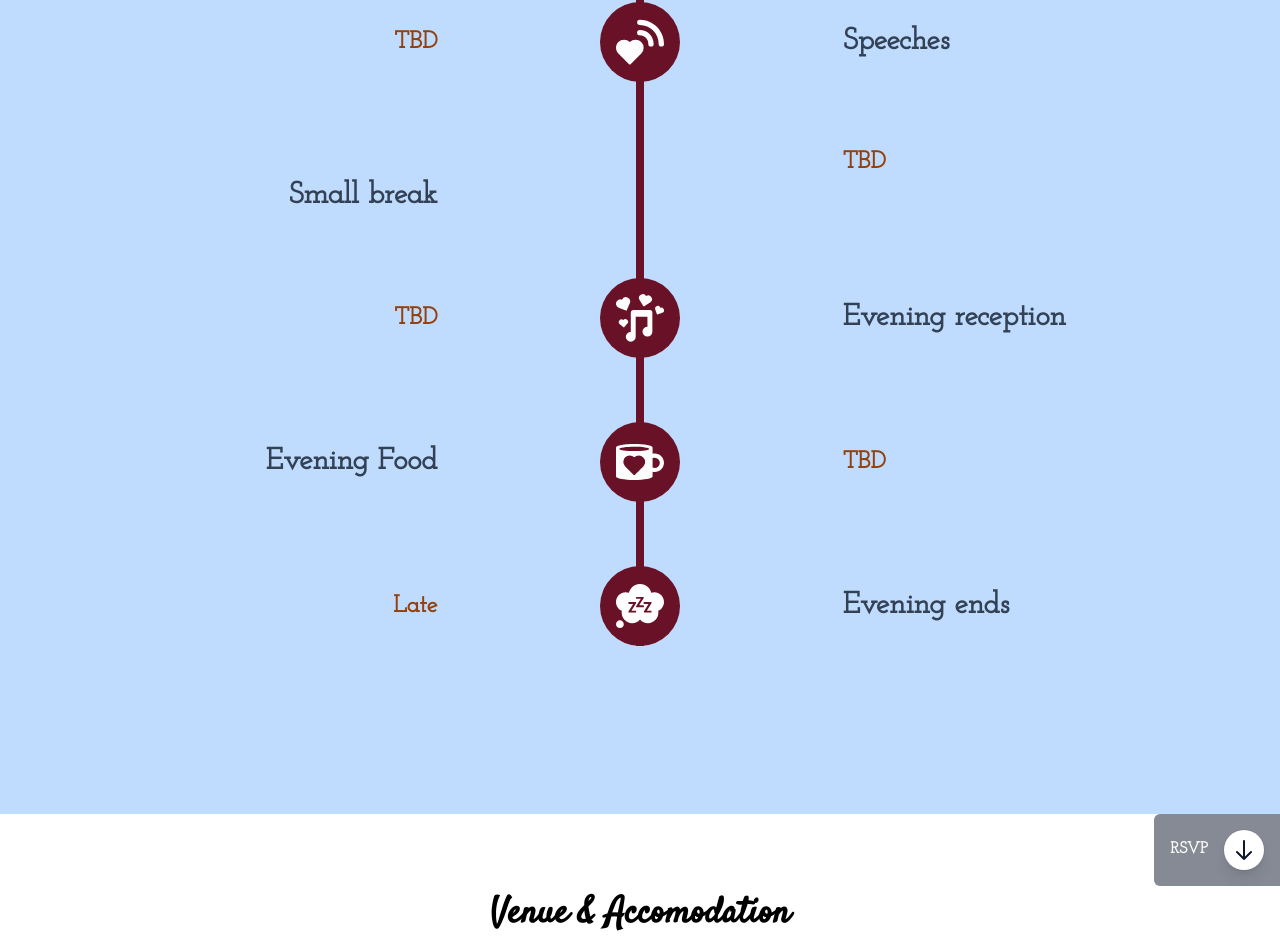
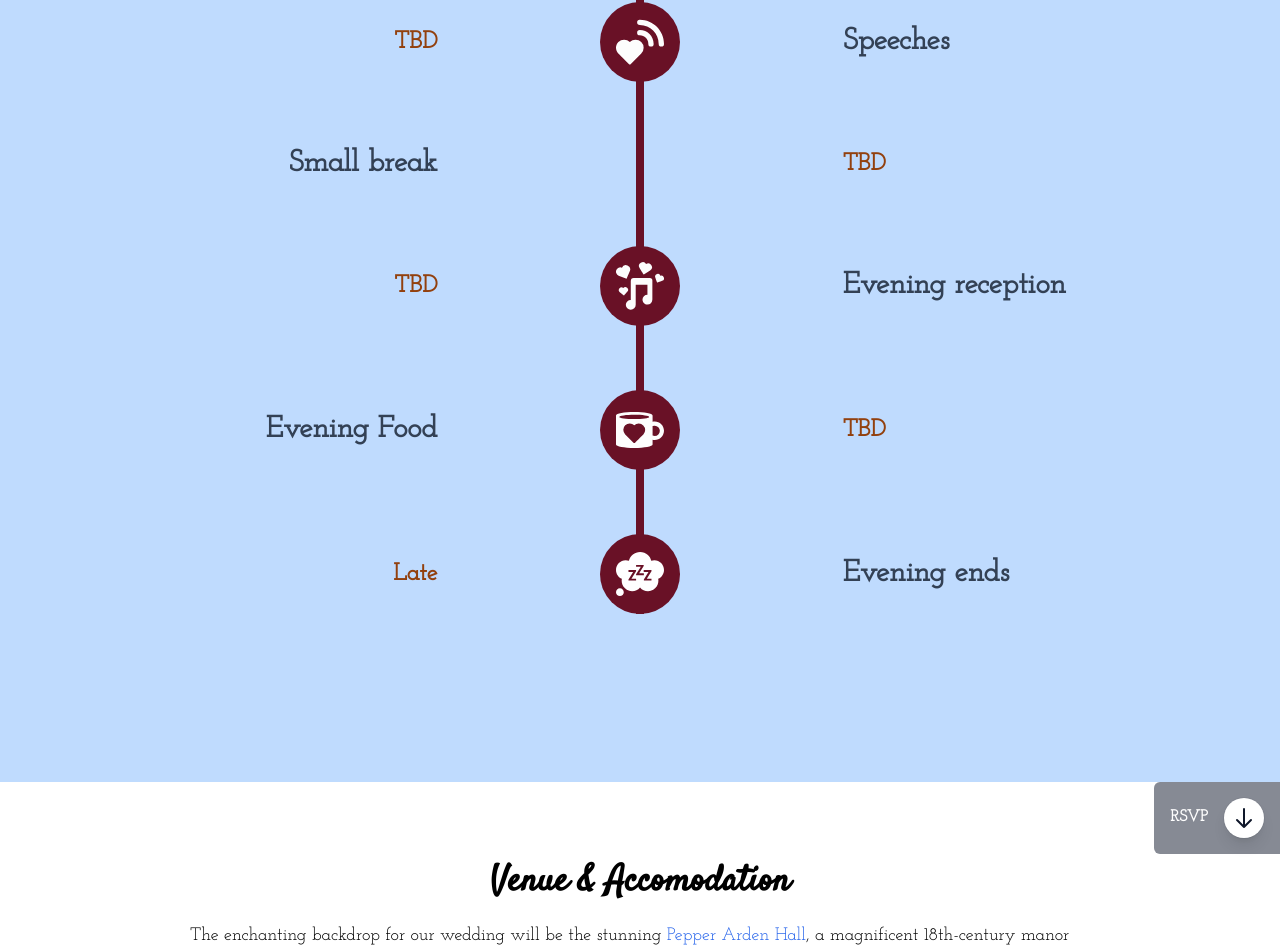
Before and after one commit to JacobMillward/millward-yuan-wedding, a Next.js app: page / in a window 1280 px wide. Shown: the part 1562-2508 px from the top of the page. Built offline with nearby package versions, Linux system fonts and the light colour scheme.

Commit message:
Fix rendering of times without icons

```diff
--- a/src/app/(sections)/agenda.tsx
+++ b/src/app/(sections)/agenda.tsx
@@ -80,7 +80,7 @@ const Agenda = ({ times }: { times: TimeSlot[] }) => {
               {timeSlot.title}
             </div>
 
-            {timeSlot.icon && (
+            {timeSlot.icon ? (
               <div
                 className={`bg-burgundy rounded-full h-20 w-20 flex items-center justify-center mx-auto order-2`}
               >
@@ -91,15 +91,13 @@ const Agenda = ({ times }: { times: TimeSlot[] }) => {
                   height={48}
                 />
               </div>
+            ) : (
+              <div className="mx-auto order-2"></div>
             )}
 
             <div
               className={`font-extrabold text-xl sm:text-2xl text-amber-800 ${
-                !timeSlot.icon
-                  ? "col-start-3"
-                  : index % 2 === 0
-                  ? "text-left order-3"
-                  : "text-right order-1"
+                index % 2 === 0 ? "text-left order-3" : "text-right order-1"
               } flex-grow`}
             >
               {timeSlot.time}
```
